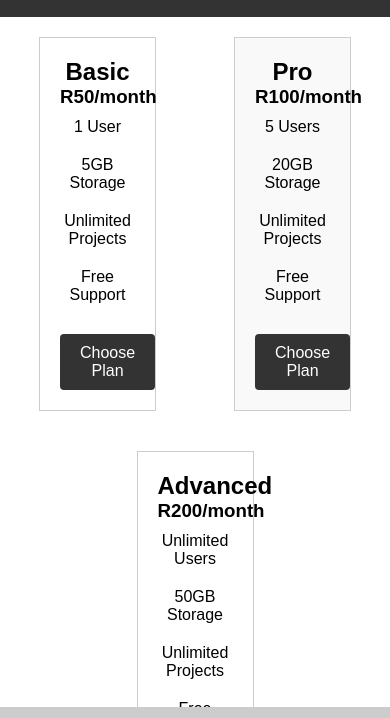
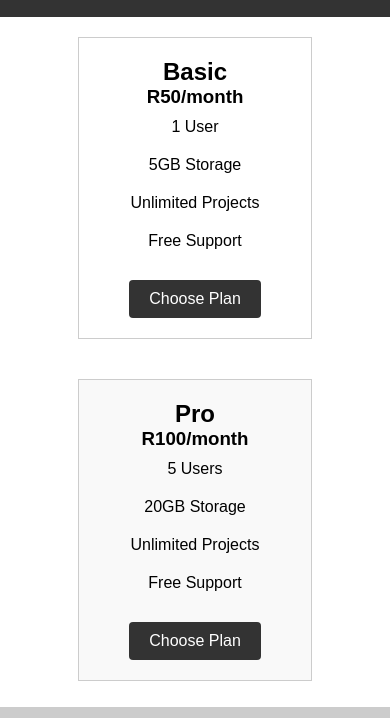
Before and after one commit to Simphiwe-Mabuya/landing-page, a plain HTML site: page index.html in a window 390 px wide. Shown: the part 61-779 px from the top of the page. Drawn offline with Linux system fonts and the light colour scheme.

Commit message:
Added a media query for responsiveness

```diff
--- a/style.css
+++ b/style.css
@@ -54,6 +54,18 @@ nav a {
     transition: all 0.3s ease-in-out;
 }
 
+@media (max-width: 1000px) {
+    .plan {
+    text-align: center;
+    margin: 20px;
+    padding: 20px;
+    border: 1px solid #ccc;
+    width: 60%;
+    max-width: 300px;
+    transition: all 0.3s ease-in-out;
+}
+}
+
 .plan:hover {
     transform: scale(1.1);
     box-shadow: 0 5px 10px rgba(0, 0, 0, 0.3);
```
